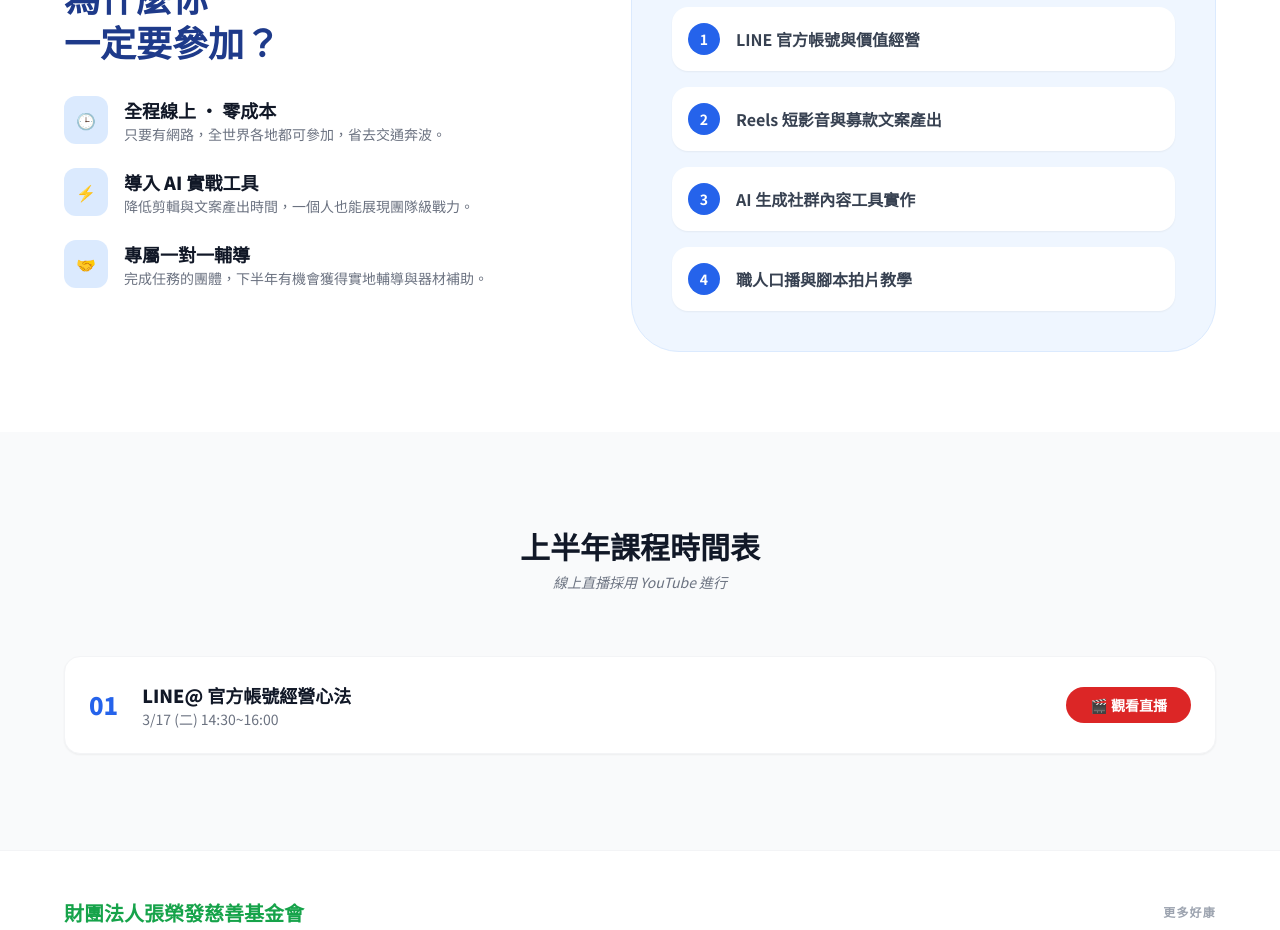
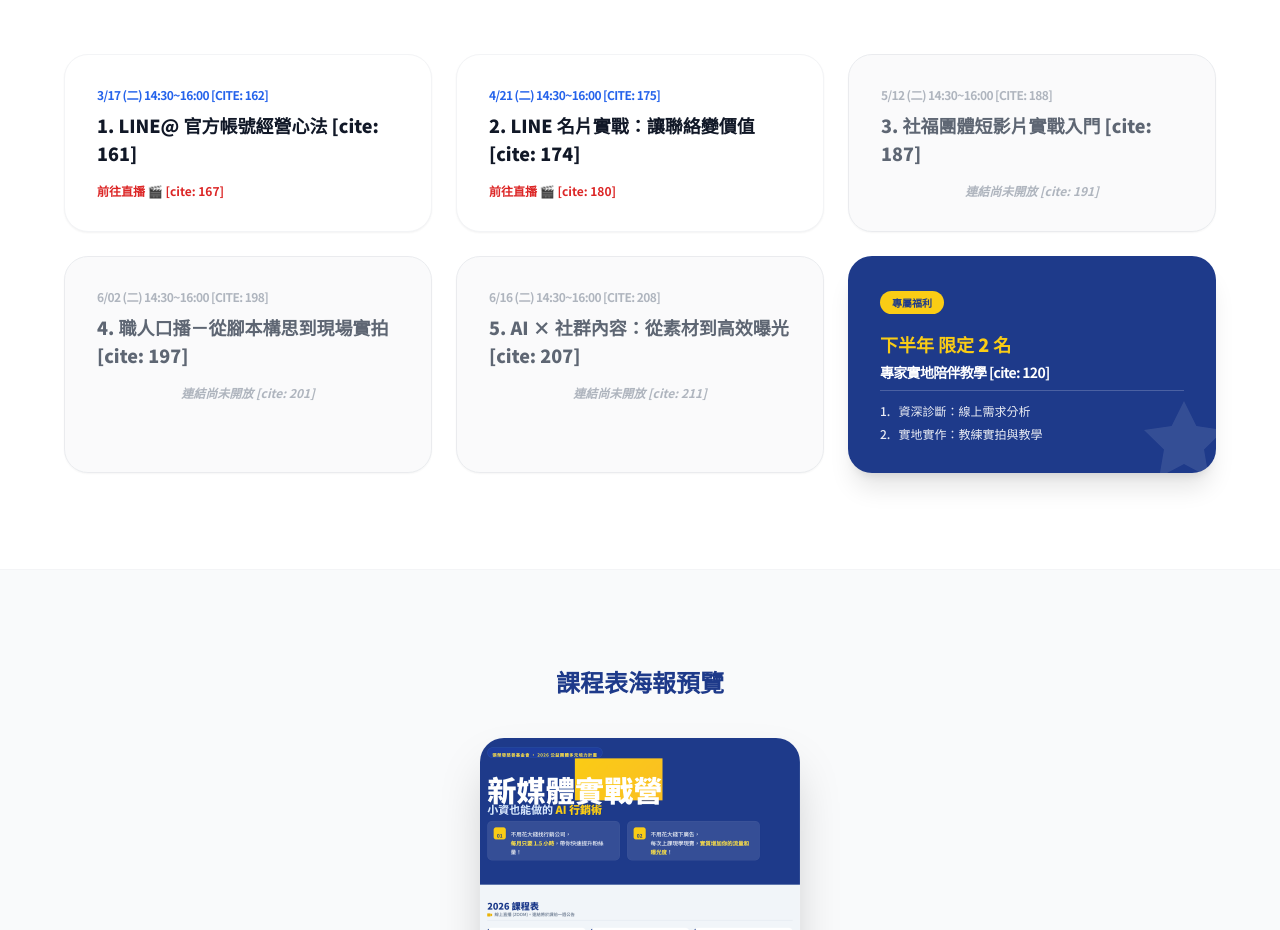
Before and after one commit to chrisley-huang/ai-camp-2026, a plain HTML site: page index.html in a window 1280 px wide. Shown: the part 1494-2424 px from the top of the page. Drawn offline with nearby package versions, Linux system fonts and the light colour scheme.

Commit message:
Update index.html

```diff
--- a/index.html
+++ b/index.html
@@ -24,25 +24,26 @@
                     <h1 class="font-black text-sm text-blue-900">新媒體實戰營</h1>
                 </div>
             </div>
-            <div class="flex items-center gap-4">
-                <a href="#courses" class="text-sm font-medium text-gray-600 hover:text-blue-600 transition">課程表</a>
-                <a href="https://forms.gle/dNx6rGq9FdoEu5tB8" target="_blank" class="bg-blue-600 text-white px-5 py-2 rounded-full text-xs font-bold hover:bg-blue-700 transition shadow-md">立即報名</a>
+            <div class="flex items-center gap-4 text-xs font-bold">
+                <a href="#about" class="hidden md:block text-gray-500 hover:text-blue-600">計畫說明</a>
+                <a href="#courses" class="text-gray-500 hover:text-blue-600">系列課程</a>
+                <a href="https://docs.google.com/forms/d/e/1FAIpQLSebyL8N9142k1WfKusD76IyC64i2pwmpyQHz5POdcvATHlp_w/viewform" target="_blank" class="bg-blue-600 text-white px-5 py-2 rounded-full hover:bg-blue-700 transition shadow-md">立即報名</a>
             </div>
         </div>
     </nav>
 
-    <section class="pt-32 pb-20 px-6 gradient-bg text-white relative overflow-hidden">
+    <header class="pt-32 pb-20 px-6 gradient-bg text-white relative overflow-hidden">
         <div class="max-w-5xl mx-auto relative z-10 text-center md:text-left flex flex-col md:flex-row items-center gap-12">
             <div class="flex-1">
-                <span class="inline-block bg-white/20 px-4 py-1 rounded-full text-xs font-bold mb-6 backdrop-blur-sm">2026 公益團體多元培力計畫</span>
+                <span class="inline-block bg-yellow-400 text-blue-900 px-4 py-1 rounded-full text-xs font-bold mb-6">2026 全新計畫 ‧ 全程免費</span>
                 <h2 class="text-4xl md:text-6xl font-black mb-6 leading-tight text-white">
                     小資也能做的 <br> <span class="text-yellow-400 font-black">AI 行銷術</span>
                 </h2>
                 <p class="text-lg text-blue-100 mb-10 leading-relaxed">
-                    不用花大錢找行銷公司，每個月只要 1.5 小時，教你運用 AI 工具提升粉絲量與曝光度！
+                    不用花大錢找行銷公司，每個月只要 1.5 小時，教你運用 AI 工具提升粉絲量與曝光度！ [cite: 51]
                 </p>
-                <div class="flex flex-wrap gap-4 justify-center md:justify-start text-center">
-                    <a href="https://forms.gle/dNx6rGq9FdoEu5tB8" target="_blank" class="bg-white text-blue-900 px-8 py-4 rounded-2xl font-black hover:shadow-2xl transition">立即報名</a>
+                <div class="flex flex-wrap gap-4 justify-center md:justify-start">
+                    <a href="https://docs.google.com/forms/d/e/1FAIpQLSebyL8N9142k1WfKusD76IyC64i2pwmpyQHz5POdcvATHlp_w/viewform" target="_blank" class="bg-white text-blue-900 px-8 py-4 rounded-2xl font-black hover:shadow-2xl transition">立即報名</a>
                     <a href="https://www.cyff-charity.org.tw/zh-tw/news.php?act=view&id=66" target="_blank" class="bg-blue-800/40 border border-white/20 text-white px-8 py-4 rounded-2xl font-black hover:bg-blue-800/60 transition">解鎖更多課程</a>
                 </div>
             </div>
@@ -52,125 +53,119 @@
                 </div>
             </div>
         </div>
-    </section>
+    </header>
 
-    <section class="py-20 px-6 bg-gray-50">
+    <section id="about" class="py-20 px-6 bg-gray-50">
         <div class="max-w-6xl mx-auto">
             <div class="text-center mb-16">
-                <h3 class="text-3xl font-black text-blue-900 mb-4 tracking-tighter">這是不是你的日常心聲？</h3>
+                <h3 class="text-3xl font-black text-blue-900 mb-4 tracking-tighter">這是不是你的日常心聲？ [cite: 70]</h3>
                 <div class="w-16 h-1 bg-yellow-400 mx-auto"></div>
             </div>
             <div class="grid md:grid-cols-3 gap-8">
                 <div class="bg-white p-8 rounded-3xl shadow-sm feature-card border border-gray-100">
                     <div class="text-4xl mb-6">😫</div>
-                    <h4 class="font-black text-xl mb-4">多工型助人工作者</h4>
-                    <p class="text-gray-500 text-sm leading-loose">行政、個案兩頭燒，小編工作只能「憑感覺」，不知道發文有沒有效？</p>
+                    <h4 class="font-black text-xl mb-4">多工型助人工作者 [cite: 76]</h4>
+                    <p class="text-gray-500 text-sm leading-loose">行政、個案兩頭燒，小編工作只能「憑感覺」，不知道發文有沒有效？ [cite: 77]</p>
                 </div>
                 <div class="bg-white p-8 rounded-3xl shadow-sm feature-card border border-gray-100">
                     <div class="text-4xl mb-6">😰</div>
-                    <h4 class="font-black text-xl mb-4">中型企業主管</h4>
-                    <p class="text-gray-500 text-sm leading-loose">想做新媒體，但擔心人力成本，更苦惱如何證明成效？</p>
+                    <h4 class="font-black text-xl mb-4">中型企業主管 [cite: 81]</h4>
+                    <p class="text-gray-500 text-sm leading-loose">想做新媒體，但擔心人力成本，更苦惱如何證明成效？ [cite: 82]</p>
                 </div>
                 <div class="bg-white p-8 rounded-3xl shadow-sm feature-card border border-gray-100">
                     <div class="text-4xl mb-6">🎥</div>
-                    <h4 class="font-black text-xl mb-4">媒體創作者</h4>
-                    <p class="text-gray-500 text-sm leading-loose">手機裡滿滿感人故事，卻卡在不會剪輯、不知道怎麼做字幕？</p>
+                    <h4 class="font-black text-xl mb-4">媒體創作者 [cite: 86]</h4>
+                    <p class="text-gray-500 text-sm leading-loose">手機裡滿滿感人故事，卻卡在不會剪輯、不知道怎麼做字幕？ [cite: 87]</p>
                 </div>
             </div>
         </div>
     </section>
 
-    <section class="py-20 px-6">
-        <div class="max-w-6xl mx-auto flex flex-col md:flex-row gap-16 items-center">
-            <div class="flex-1">
-                <h3 class="text-4xl font-black text-blue-900 mb-8 leading-tight">為什麼你<br>一定要參加？</h3>
-                <ul class="space-y-6">
-                    <li class="flex gap-4">
-                        <div class="bg-blue-100 p-3 rounded-xl text-blue-600 h-fit">🕒</div>
-                        <div>
-                            <h5 class="font-black text-lg">全程線上 ‧ 零成本</h5>
-                            <p class="text-gray-500 text-sm">只要有網路，全世界各地都可參加，省去交通奔波。</p>
-                        </div>
-                    </li>
-                    <li class="flex gap-4">
-                        <div class="bg-blue-100 p-3 rounded-xl text-blue-600 h-fit">⚡</div>
-                        <div>
-                            <h5 class="font-black text-lg">導入 AI 實戰工具</h5>
-                            <p class="text-gray-500 text-sm">降低剪輯與文案產出時間，一個人也能展現團隊級戰力。</p>
-                        </div>
-                    </li>
-                    <li class="flex gap-4">
-                        <div class="bg-blue-100 p-3 rounded-xl text-blue-600 h-fit">🤝</div>
-                        <div>
-                            <h5 class="font-black text-lg">專屬一對一輔導</h5>
-                            <p class="text-gray-500 text-sm">完成任務的團體，下半年有機會獲得實地輔導與器材補助。</p>
-                        </div>
-                    </li>
-                </ul>
+    <section id="courses" class="py-24 bg-white px-6">
+        <div class="max-w-6xl mx-auto">
+            <div class="text-center mb-16">
+                <h3 class="text-3xl font-black text-gray-900 mb-2 tracking-tighter">2026 年度系列課程</h3>
+                <p class="text-gray-500 italic text-sm">線上直播採用 YouTube 進行 [cite: 154]</p>
             </div>
-            <div class="flex-1 bg-blue-50 p-10 rounded-[3rem] border border-blue-100">
-                <h4 class="text-2xl font-black text-blue-900 mb-6 flex items-center gap-2">🎯 課程實戰亮點</h4>
-                <ul class="space-y-4">
-                    <li class="flex items-center gap-4 bg-white p-4 rounded-2xl shadow-sm font-bold text-gray-700">
-                        <span class="w-8 h-8 flex items-center justify-center bg-blue-600 text-white rounded-full text-sm">1</span>
-                        LINE 官方帳號與價值經營
-                    </li>
-                    <li class="flex items-center gap-4 bg-white p-4 rounded-2xl shadow-sm font-bold text-gray-700">
-                        <span class="w-8 h-8 flex items-center justify-center bg-blue-600 text-white rounded-full text-sm">2</span>
-                        Reels 短影音與募款文案產出
-                    </li>
-                    <li class="flex items-center gap-4 bg-white p-4 rounded-2xl shadow-sm font-bold text-gray-700">
-                        <span class="w-8 h-8 flex items-center justify-center bg-blue-600 text-white rounded-full text-sm">3</span>
-                        AI 生成社群內容工具實作
-                    </li>
-                    <li class="flex items-center gap-4 bg-white p-4 rounded-2xl shadow-sm font-bold text-gray-700">
-                        <span class="w-8 h-8 flex items-center justify-center bg-blue-600 text-white rounded-full text-sm">4</span>
-                        職人口播與腳本拍片教學
-                    </li>
-                </ul>
+
+            <div class="grid grid-cols-1 md:grid-cols-2 lg:grid-cols-3 gap-6">
+                <a href="https://www.youtube.com/live/l7n808WSVcg" target="_blank" class="block bg-white p-8 rounded-3xl border border-gray-100 shadow-sm hover:shadow-xl hover:border-blue-500 transition-all group">
+                    <span class="text-xs font-bold text-blue-600 mb-2 block uppercase tracking-tighter">3/17 (二) 14:30~16:00 [cite: 162]</span>
+                    <h4 class="text-lg font-black text-gray-900 group-hover:text-blue-600 transition">1. LINE@ 官方帳號經營心法 [cite: 161]</h4>
+                    <p class="text-red-600 text-xs font-bold mt-4 flex items-center gap-1">前往直播 🎬 [cite: 167]</p>
+                </a>
+
+                <a href="https://youtube.com/live/8Fj8tAcn8jE" target="_blank" class="block bg-white p-8 rounded-3xl border border-gray-100 shadow-sm hover:shadow-xl hover:border-blue-500 transition-all group">
+                    <span class="text-xs font-bold text-blue-600 mb-2 block uppercase tracking-tighter">4/21 (二) 14:30~16:00 [cite: 175]</span>
+                    <h4 class="text-lg font-black text-gray-900 group-hover:text-blue-600 transition">2. LINE 名片實戰：讓聯絡變價值 [cite: 174]</h4>
+                    <p class="text-red-600 text-xs font-bold mt-4 flex items-center gap-1">前往直播 🎬 [cite: 180]</p>
+                </a>
+
+                <div class="bg-gray-50 p-8 rounded-3xl border border-gray-200 shadow-sm opacity-80">
+                    <span class="text-xs font-bold text-gray-400 mb-2 block uppercase tracking-tighter">5/12 (二) 14:30~16:00 [cite: 188]</span>
+                    <h4 class="text-lg font-black text-gray-700">3. 社福團體短影片實戰入門 [cite: 187]</h4>
+                    <p class="text-gray-400 text-xs mt-4 font-bold italic text-center">連結尚未開放 [cite: 191]</p>
+                </div>
+
+                <div class="bg-gray-50 p-8 rounded-3xl border border-gray-200 shadow-sm opacity-80">
+                    <span class="text-xs font-bold text-gray-400 mb-2 block uppercase tracking-tighter">6/02 (二) 14:30~16:00 [cite: 198]</span>
+                    <h4 class="text-lg font-black text-gray-700">4. 職人口播－從腳本構思到現場實拍 [cite: 197]</h4>
+                    <p class="text-gray-400 text-xs mt-4 font-bold italic text-center">連結尚未開放 [cite: 201]</p>
+                </div>
+
+                <div class="bg-gray-50 p-8 rounded-3xl border border-gray-200 shadow-sm opacity-80">
+                    <span class="text-xs font-bold text-gray-400 mb-2 block uppercase tracking-tighter">6/16 (二) 14:30~16:00 [cite: 208]</span>
+                    <h4 class="text-lg font-black text-gray-700">5. AI × 社群內容：從素材到高效曝光 [cite: 207]</h4>
+                    <p class="text-gray-400 text-xs mt-4 font-bold italic text-center">連結尚未開放 [cite: 211]</p>
+                </div>
+
+                <div class="bg-blue-900 p-8 rounded-3xl shadow-xl text-white relative overflow-hidden group">
+                    <div class="absolute -right-4 -bottom-4 opacity-10 group-hover:scale-110 transition duration-500">
+                        <svg class="w-24 h-24" fill="currentColor" viewBox="0 0 24 24"><path d="M12 2l3.09 6.26L22 9.27l-5 4.87 1.18 6.88L12 17.77l-6.18 3.25L7 14.14l-5-4.87 6.91-1.01L12 2z"/></svg>
+                    </div>
+                    <span class="inline-block bg-yellow-400 text-blue-900 px-3 py-1 rounded-full text-[10px] font-black mb-4">專屬福利</span>
+                    <h4 class="text-lg font-black text-yellow-400 mb-1">下半年 限定 2 名</h4>
+                    <p class="text-sm font-bold border-b border-white/20 pb-2 mb-3 tracking-tighter">專家實地陪伴教學 [cite: 120]</p>
+                    <ul class="text-xs space-y-2 opacity-90 leading-tight">
+                        <li class="flex items-start gap-2 font-medium"><span>1.</span> <span>資深診斷：線上需求分析</span></li>
+                        <li class="flex items-start gap-2 font-medium"><span>2.</span> <span>實地實作：教練實拍與教學</span></li>
+                    </ul>
+                </div>
             </div>
         </div>
     </section>
 
-    <section id="courses" class="py-24 bg-gray-50 px-6">
-        <div class="max-w-6xl mx-auto">
-            <div class="text-center mb-16">
-                <h3 class="text-3xl font-black text-gray-900 mb-2">上半年課程時間表</h3>
-                <p class="text-gray-500 italic text-sm">線上直播採用 YouTube 進行</p>
+    <section class="py-24 px-6 text-center border-t border-gray-100 bg-gray-50">
+        <div class="max-w-4xl mx-auto">
+            <h4 class="text-2xl font-black text-blue-900 mb-10 text-center">課程表海報預覽</h4>
+            <div class="relative inline-block group mb-12">
+                <img src="unnamed.jpg" class="max-w-xs mx-auto rounded-3xl shadow-2xl transition group-hover:scale-105" alt="海報預覽">
+                <div class="mt-8">
+                    <a href="unnamed.jpg" download class="inline-flex items-center gap-3 bg-gray-900 text-white px-10 py-5 rounded-2xl font-black hover:bg-blue-600 transition shadow-xl">
+                        <svg class="w-6 h-6" fill="none" stroke="currentColor" viewBox="0 0 24 24"><path stroke-linecap="round" stroke-linejoin="round" stroke-width="2" d="M4 16v1a2 2 0 002 2h12a2 2 0 002-2v-1m-4-4l-4 4m0 0l-4-4m4 4V4"></path></svg>
+                        下載海報 (JPG)
+                    </a>
+                </div>
             </div>
-
-            <div class="grid grid-cols-1 gap-4">
-                <a href="https://www.youtube.com/live/l7n808WSVcg" target="_blank" class="flex flex-col md:flex-row items-center justify-between bg-white p-6 rounded-2xl border border-gray-100 shadow-sm hover:border-blue-500 transition-all group">
-                    <div class="flex items-center gap-6">
-                        <div class="text-2xl font-black text-blue-600">01</div>
-                        <div>
-                            <h4 class="text-lg font-black group-hover:text-blue-600">LINE@ 官方帳號經營心法</h4>
-                            <p class="text-gray-500 text-sm">3/17 (二) 14:30~16:00</p>
-                        </div>
-                    </div>
-                    <span class="mt-4 md:mt-0 bg-red-600 text-white px-6 py-2 rounded-full font-bold text-sm flex items-center gap-2">🎬 觀看直播</span>
-                </a>
-                </div>
         </div>
     </section>
 
     <footer class="py-12 px-6 border-t border-gray-100">
         <div class="max-w-6xl mx-auto flex flex-col md:flex-row justify-between items-center gap-8">
-            <div>
-                <h4 class="font-black text-xl text-green-600 mb-2">財團法人張榮發慈善基金會</h4>
-                <p class="text-gray-500 text-sm font-bold">聯絡人：陳亮宏 | cpd@cyff-charity.org.tw</p>
-                <p class="text-gray-400 text-[10px] mt-4 uppercase">© 2026 公益團體多元培力計畫 - 版權所有</p>
-            </div>
-            <div class="flex flex-col items-center md:items-end gap-4">
-                <p class="text-xs font-black text-gray-400 tracking-widest">更多好康</p>
-                <div class="flex gap-4">
-                    <a href="https://www.facebook.com/cyffcharity?locale=zh_TW" target="_blank" class="bg-blue-600 text-white p-3 rounded-full hover:opacity-80 transition shadow-sm" title="張榮發慈善基金會 FB">
+            <div class="text-center md:text-left">
+                <h4 class="font-black text-xl text-green-600 mb-2">財團法人張榮發慈善基金會 [cite: 241]</h4>
+                <p class="text-gray-500 text-sm font-bold leading-none">聯絡人：陳亮宏 | cpd@cyff-charity.org.tw [cite: 242]</p>
+                <div class="flex gap-4 mt-6 justify-center md:justify-start">
+                    <a href="https://www.facebook.com/cyffcharity?locale=zh_TW" target="_blank" class="bg-blue-600 text-white p-2 rounded-full hover:opacity-80 transition shadow-sm" title="張榮發慈善基金會 FB [cite: 246]">
                         <svg class="w-5 h-5" fill="currentColor" viewBox="0 0 24 24"><path d="M24 12.073c0-6.627-5.373-12-12-12s-12 5.373-12 12c0 5.99 4.388 10.954 10.125 11.854v-8.385H7.078v-3.47h3.047V9.43c0-3.007 1.792-4.669 4.533-4.669 1.312 0 2.686.235 2.686.235v2.953H15.83c-1.491 0-1.956.925-1.956 1.874v2.25h3.328l-.532 3.47h-2.796v8.385C19.612 23.027 24 18.062 24 12.073z"/></svg>
                     </a>
-                    <a href="https://www.facebook.com/Octopuslive4.0?locale=zh_TW" target="_blank" class="bg-blue-600 text-white p-3 rounded-full hover:opacity-80 transition shadow-sm" title="八爪魚創意娛樂 FB">
+                    <a href="https://www.facebook.com/Octopuslive4.0?locale=zh_TW" target="_blank" class="bg-blue-600 text-white p-2 rounded-full hover:opacity-80 transition shadow-sm" title="八爪魚創意娛樂 FB [cite: 252]">
                         <svg class="w-5 h-5" fill="currentColor" viewBox="0 0 24 24"><path d="M24 12.073c0-6.627-5.373-12-12-12s-12 5.373-12 12c0 5.99 4.388 10.954 10.125 11.854v-8.385H7.078v-3.47h3.047V9.43c0-3.007 1.792-4.669 4.533-4.669 1.312 0 2.686.235 2.686.235v2.953H15.83c-1.491 0-1.956.925-1.956 1.874v2.25h3.328l-.532 3.47h-2.796v8.385C19.612 23.027 24 18.062 24 12.073z"/></svg>
                     </a>
                 </div>
+            </div>
+            <div class="text-right">
+                <p class="text-gray-400 text-[10px] uppercase font-bold tracking-widest">© 2026 公益團體多元培力計畫 - 版權所有 [cite: 243]</p>
             </div>
         </div>
     </footer>
```
